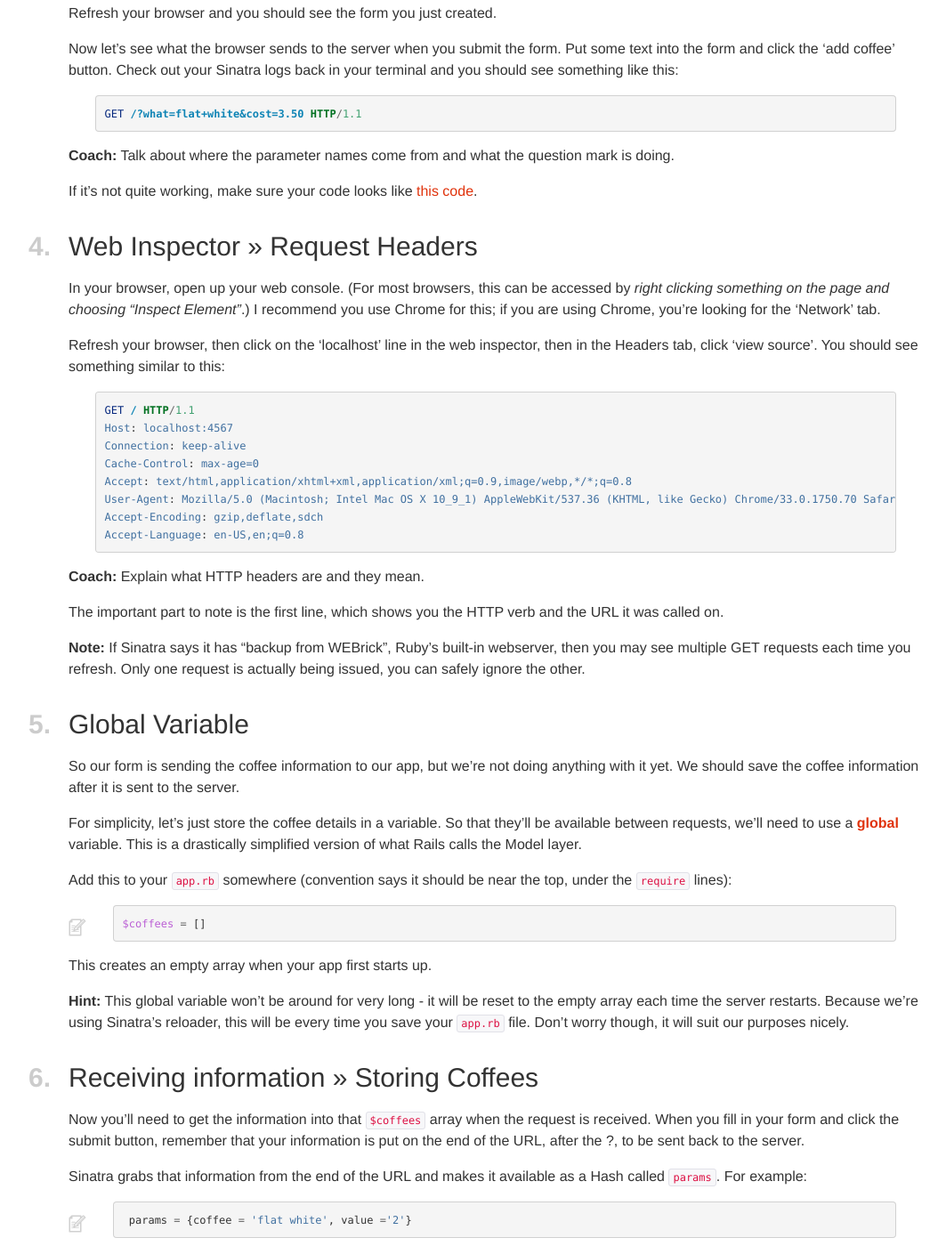
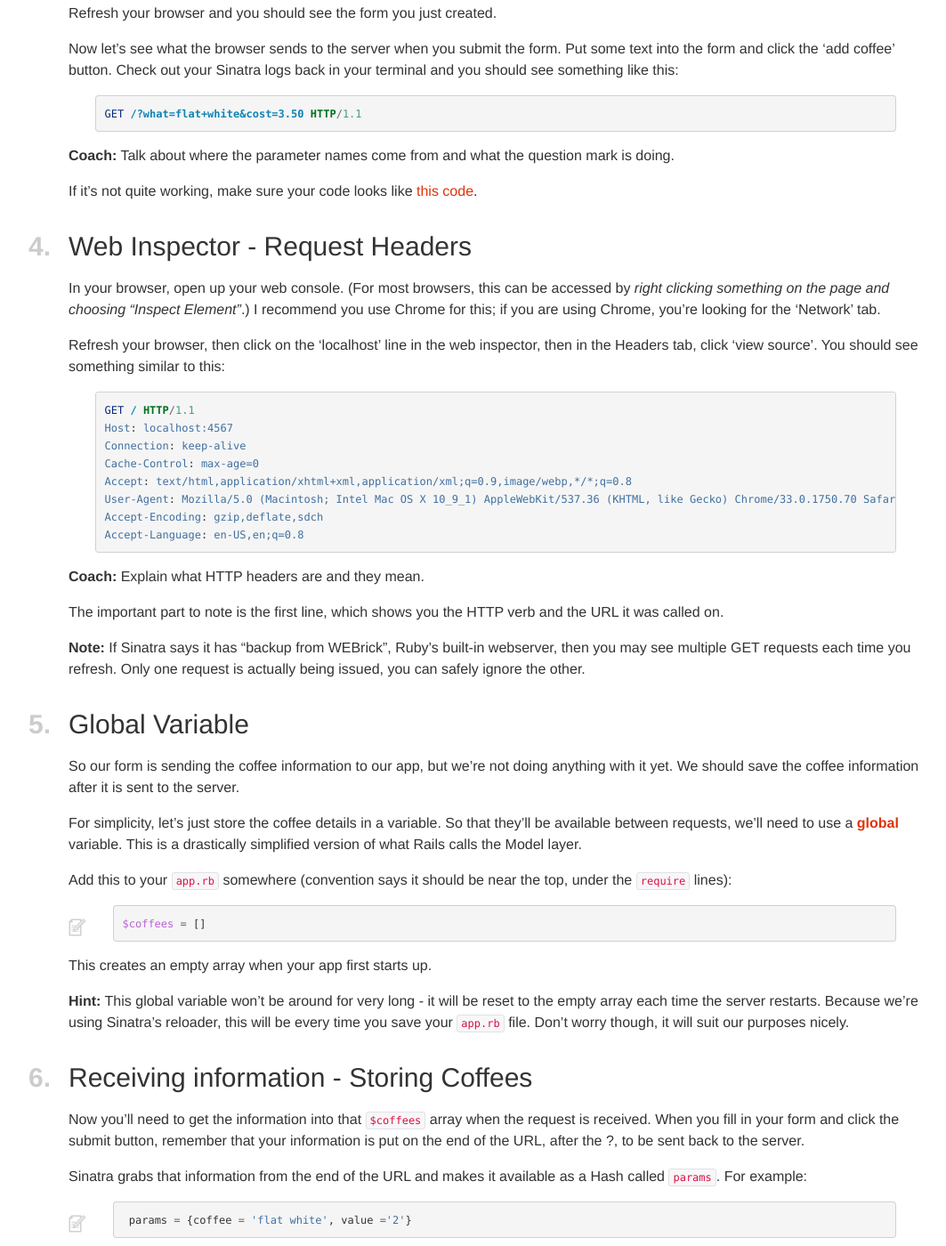
Before and after one commit to railsgirls/guides.railsgirls.com, a Jekyll site: the page built from _posts/2014-05-10-sinatra.markdown, in a window 1280 px wide and 1400 px high, scrolled down 3242 px. Shown: the whole window at 89% size, without its empty margins (8-1071 px from the left). Built offline with Jekyll 4.4.1, drawn with Linux system fonts in a browser that asks for light colours; nearby versions of some CDN libraries; some of the changed text lies outside the part shown.

Commit message:
Use - instead of >>. >> is special syntax on kramdown-1.3.x

```diff
--- a/_posts/2014-05-10-sinatra.markdown
+++ b/_posts/2014-05-10-sinatra.markdown
@@ -51,7 +51,7 @@ Your app will look something like this in the browser:
 
 <img src="../images/coffee-app.png" alt="Sinatra Coffee App" />
 
-## *0.*Install Sinatra >> "Hello World"
+## *0.*Install Sinatra - "Hello World"
 
 Let's start off by getting Sinatra running.
 
@@ -101,7 +101,7 @@ If you need to you can hit <kbd>Ctrl</kbd>+<kbd>C</kbd> in your command prompt t
 
 If you get stuck, make sure your app.rb looks like [this one](http://tjmcewan.github.io/coffeecalc/snippets/install_sinatra.rb.txt).
 
-## *3.* HTML Form >> Get Parameters
+## *3.* HTML Form - Get Parameters
 
 To start listing coffees in our app, we'll need an HTML form to send through which coffee we want and how much it costs.
 
@@ -144,7 +144,7 @@ GET /?what=flat+white&cost=3.50 HTTP/1.1
 
 If it's not quite working, make sure your code looks like [this code](http://tjmcewan.github.io/coffeecalc/snippets/html_form.rb.txt).
 
-## *4.*Web Inspector >> Request Headers
+## *4.*Web Inspector - Request Headers
 
 In your browser, open up your web console. (For most browsers, this can be accessed by *right clicking something on the page and choosing "Inspect Element"*.) I recommend you use Chrome for this; if you are using Chrome, you're looking for the 'Network' tab.
 
@@ -183,7 +183,7 @@ This creates an empty array when your app first starts up.
 
 **Hint:** This global variable won't be around for very long - it will be reset to the empty array each time the server restarts.  Because we're using Sinatra's reloader, this will be every time you save your `app.rb` file.  Don't worry though, it will suit our purposes nicely.
 
-## *6.* Receiving information >> Storing Coffees
+## *6.* Receiving information - Storing Coffees
 
 Now you'll need to get the information into that `$coffees` array when the request is received. When you fill in your form and click the submit button, remember that your information is put on the end of the URL, after the ?, to be sent back to the server.
 
```
